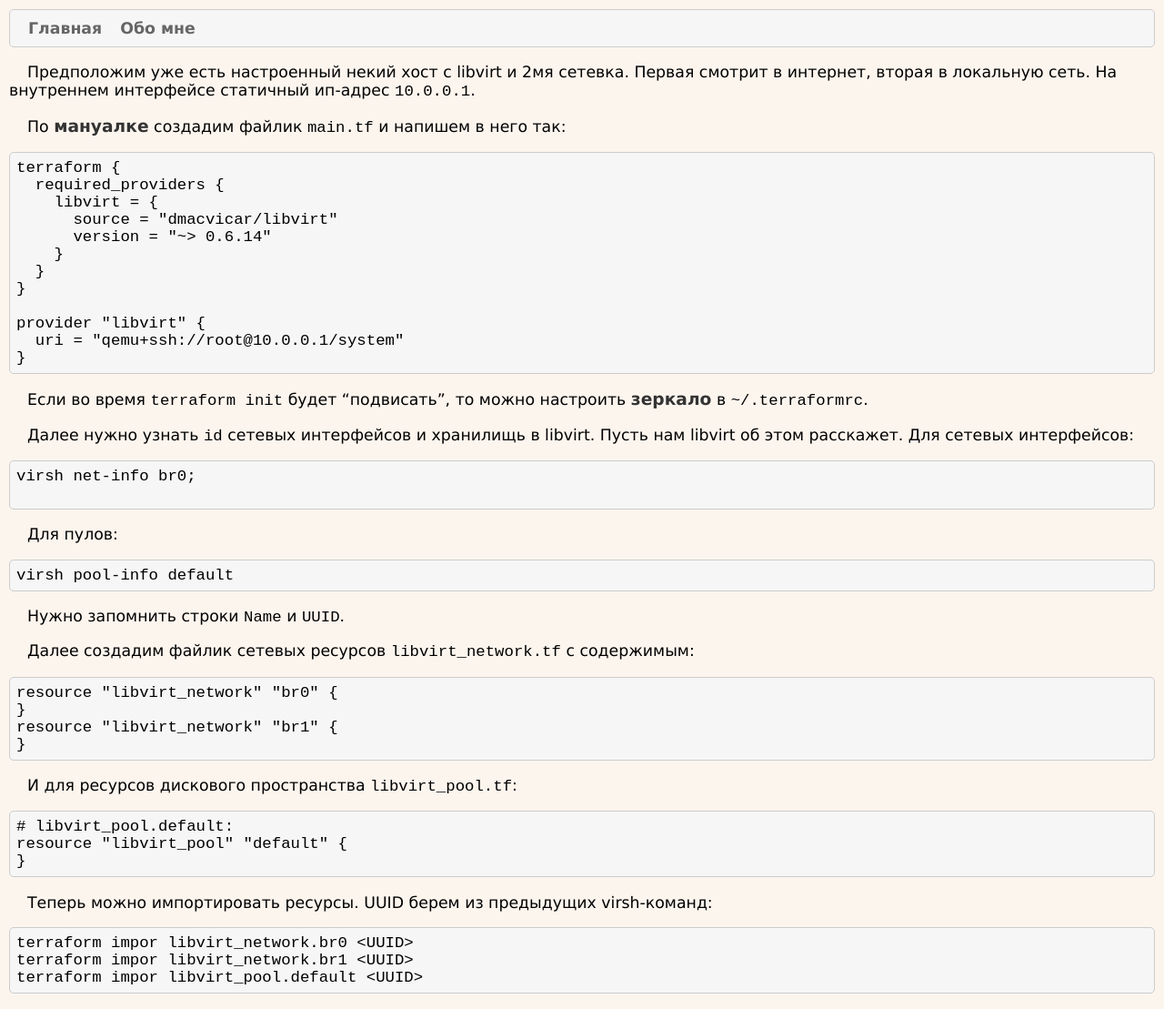
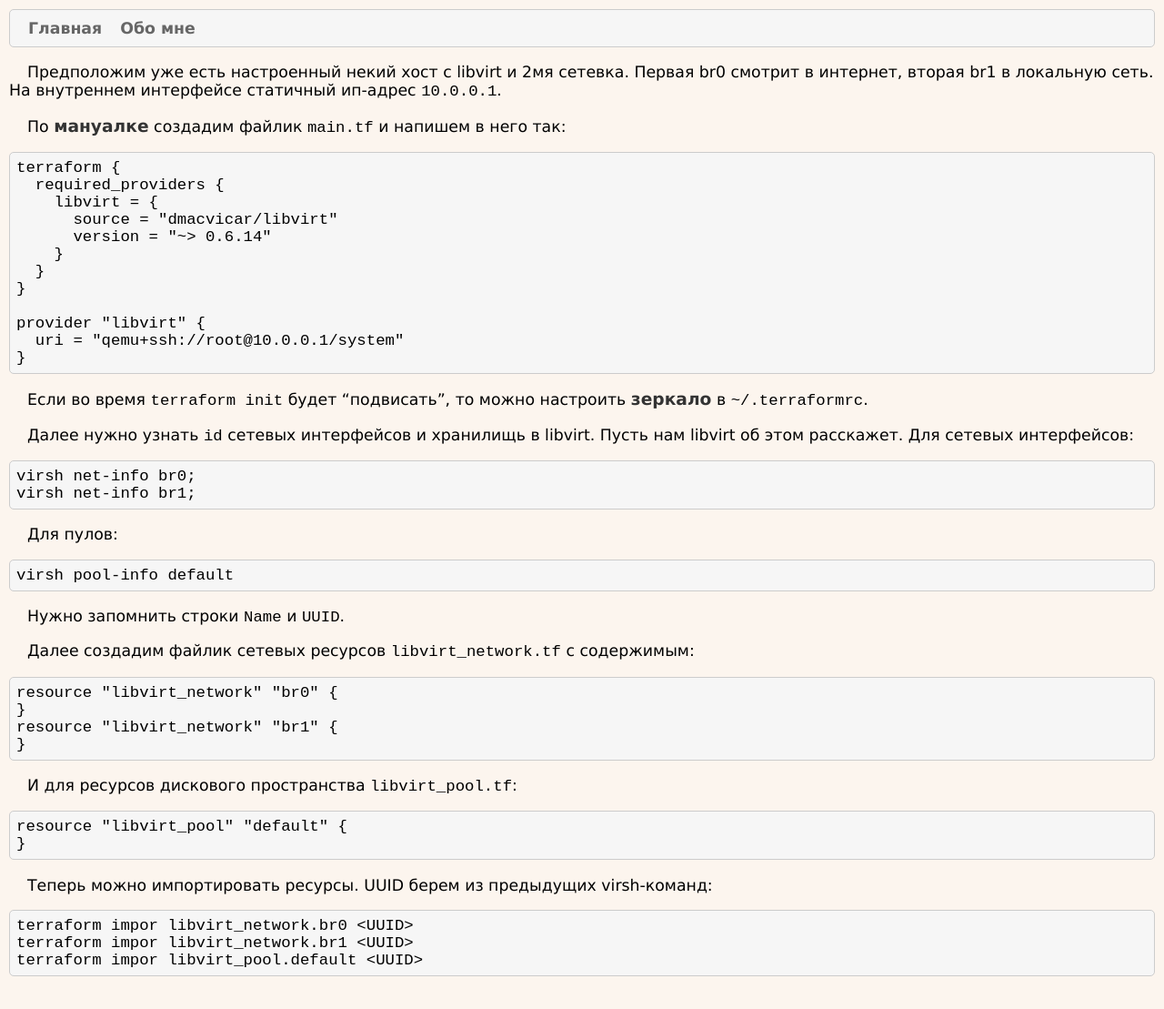
Before and after one commit to cronolio/cronolio.github.io, a Jekyll site: the page built from _posts/2022-04-28-minimal-devops-part-1a.md, in a window 1280 px wide. Shown: the whole page at 91% size. Built offline with Jekyll 4.4.1, drawn with Linux system fonts in a browser that asks for light colours.

Commit message:
change link

````diff
--- a/_posts/2022-04-28-minimal-devops.md
+++ b/_posts/2022-04-28-minimal-devops-part-1a.md
@@ -4,8 +4,8 @@ title: devops на минималках - часть 1
 descr: terraform на примере libvirt
 ---
 
-Предположим уже есть настроенный некий хост с libvirt и 2мя сетевка. Первая смотрит в интернет,
-вторая в локальную сеть. На внутреннем интерфейсе статичный ип-адрес `10.0.0.1`.
+Предположим уже есть настроенный некий хост с libvirt и 2мя сетевка. Первая br0 смотрит в интернет,
+вторая br1 в локальную сеть. На внутреннем интерфейсе статичный ип-адрес `10.0.0.1`.
 
 По [мануалке](https://github.com/dmacvicar/terraform-provider-libvirt/blob/main/README.md)
 создадим файлик `main.tf` и напишем в него так:
@@ -33,7 +33,7 @@ provider "libvirt" {
 Для сетевых интерфейсов:
 ```
 virsh net-info br0;
-
+virsh net-info br1;
 ```
 Для пулов:
 ```
@@ -50,7 +50,6 @@ resource "libvirt_network" "br1" {
 ```
 И для ресурсов дискового пространства `libvirt_pool.tf`:
 ```
-# libvirt_pool.default:
 resource "libvirt_pool" "default" {
 }
 ```
````
